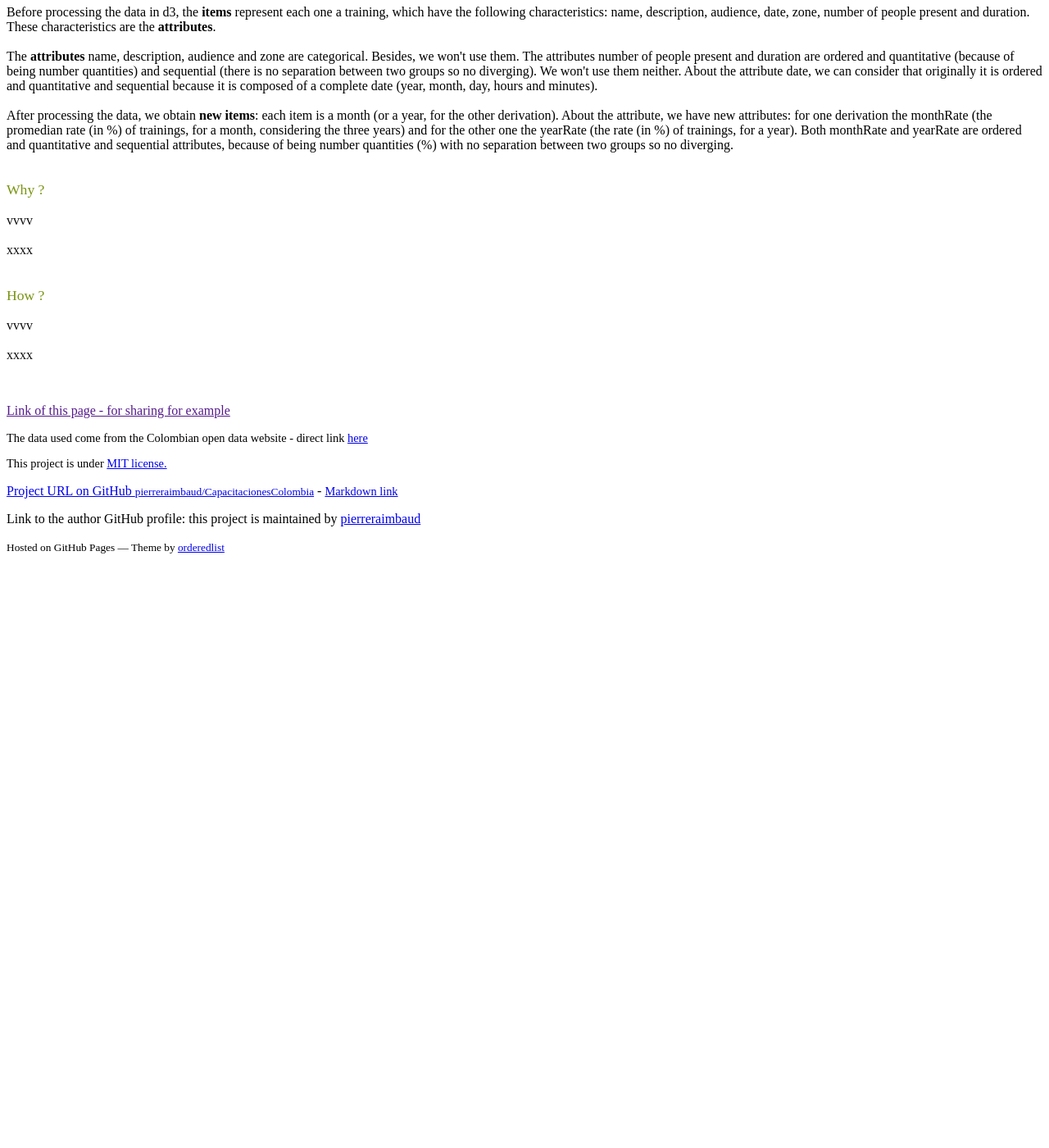
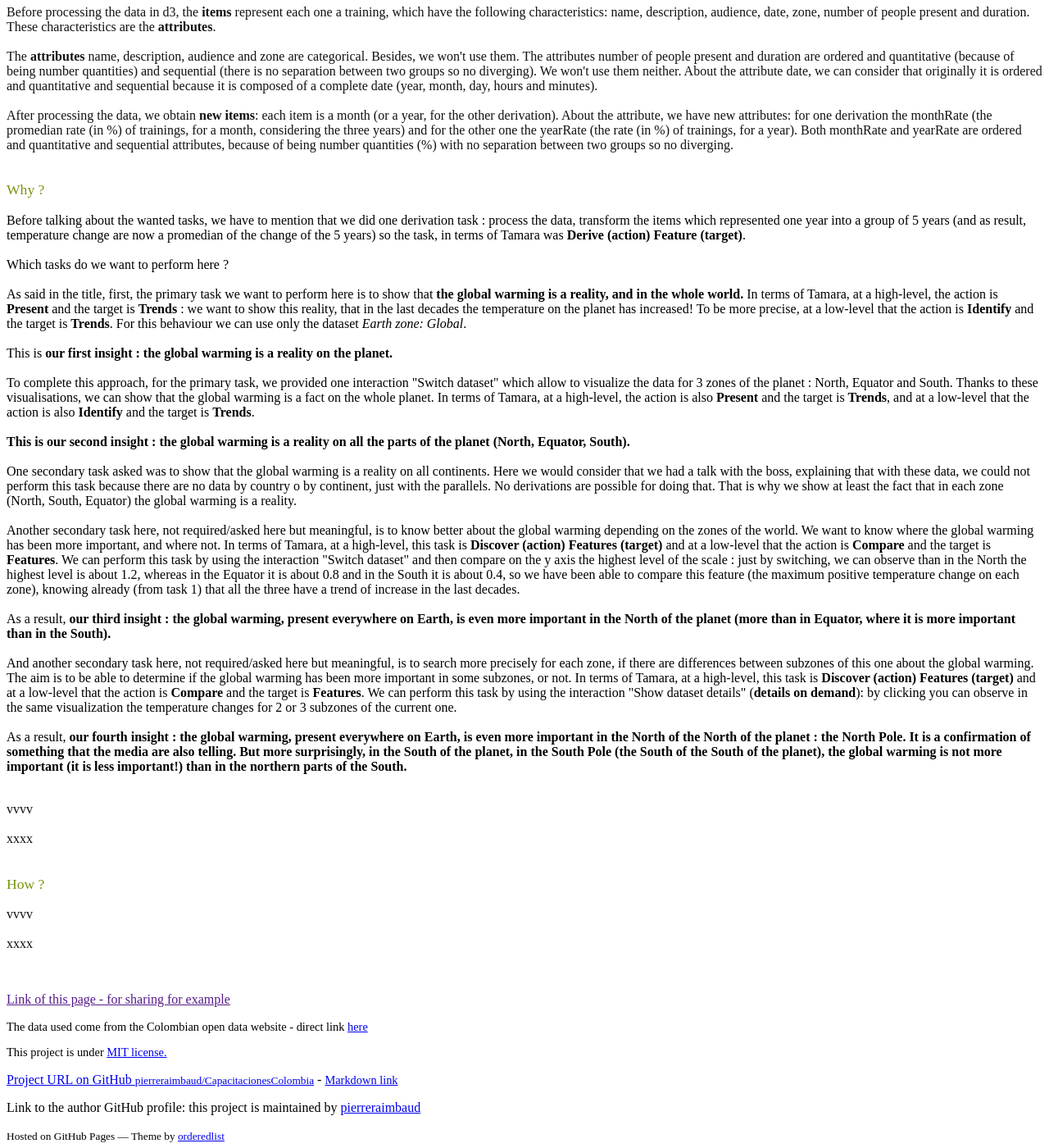
Before and after one commit to pierreraimbaud/CapacitacionesColombia, a Jekyll site: the page built from README.md, in a window 1280 px wide and 1400 px high, scrolled down 1077 px. Shown: the whole window at 82% size. Built offline with Jekyll 4.4.1, drawn with Linux system fonts in a browser that asks for light colours; our own code applies the rules of GitHub Pages for plain Markdown files; before the commit the page ends 1769 px from its top, so only the background shows below that.

Commit message:
Intro + what viz analysis

```diff
--- a/_layouts/default.html
+++ b/_layouts/default.html
@@ -74,7 +74,9 @@
                 <br/><br/>
                 To be more precise, in the following paragraphs first we will explain what were our data (through data abstraction), why this visualization (through task abstraction) and to conclude the reason of how we choice to present the data (idioms : visual encoding and interaction) ; thanks to that, we have been able to answer to the title question : <i>when should I book my time, when not, for these trainings</i>, which answers are our insights !
                 <br/>
+              </p>
               <p style="color:#789410;font-size:110%">What ?</p>
+              <p style="color:#111111;">
                 The dataset type is <b>temporal</b> (initially, we could have thought that it was a table, but the fact is that, originally, almost all the dataset are tables, but, seaching with more precision, we can discover interesting details. For this case, the dataset is temporal because it provides a list of open data usage trainings, characterising them by their name, their objectives, their geografic range AND <b>their date</b> (we could admit that some would say - and they would be right - that this dataset could be used for other purposes which don't need the temporal data, and as a result the dataset would not be temporal). </br>The dataset availability is <b>static</b> because the dataset available on the website is not modified in real-time, so we just download the file from the website and load it on github. As the dataset was quite up-to-date (only missing the last weeks), it is probable that the data could evolve in the original website but here we will use a static data file, the one on github. After that, to separate the dataset in smaller ones, and also to get <b>derived data</b> (rate in % of training by month and by year), we process directly this file in the visualization with d3.<br/><br/>
 
                 Before processing the data in d3, the <b>items</b> represent each one a training, which have the following characteristics: name, description, audience, date, zone, number of people present and duration. These characteristics are the <b>attributes</b>.<br/><br/>
@@ -82,7 +84,32 @@
                 The <b>attributes</b> name, description, audience and zone are categorical. Besides, we won't use them. The attributes number of people present and duration are ordered and quantitative (because of being number quantities) and sequential (there is no separation between two groups so no diverging). We won't use them neither. About the attribute date, we can consider that originally it is ordered and quantitative and sequential because it is composed of a complete date (year, month, day, hours and minutes).<br/><br/>
 
                 After processing the data, we obtain <b>new items</b>: each item is a month (or a year, for the other derivation). About the attribute, we have new attributes: for one derivation the monthRate (the promedian rate (in %) of trainings, for a month, considering the three years) and for the other one the yearRate (the rate (in %) of trainings, for a year). Both monthRate and yearRate are ordered and quantitative and sequential attributes, because of being number quantities (%) with no separation between two groups so no diverging.<br/><br/>
+            </p>
             <p style="color:#789410;font-size:110%">Why ?</p>
+            Before talking about the wanted tasks, we have to mention that we did one derivation task : process the data, transform the items which represented one year into a group of 5 years (and as result, temperature change are now a promedian of the change of the 5 years) so the task, in terms of Tamara was <b>Derive (action) Feature (target)</b>.<br/><br/>
+
+              Which tasks do we want to perform here ? <br/><br/>
+
+              As said in the title, first, the primary task we want to perform here is to show that <b>the global warming is a reality, and in the whole world.</b>
+              In terms of Tamara, at a high-level, the action is <b>Present</b> and the target is <b>Trends</b> : we want to show this reality, that in the last decades the temperature on the planet has increased! To be more precise, at a low-level that the action is <b>Identify</b> and the target is <b>Trends</b>. For this behaviour we can use only the dataset <i>Earth zone: Global</i>.
+              <br/><br/>
+              This is <b>our first insight : the global warming is a reality on the planet.</b>
+              <br/><br/>
+              To complete this approach, for the primary task, we provided one interaction "Switch dataset" which allow to visualize the data for 3 zones of the planet : North, Equator and South. Thanks to these visualisations, we can show that the global warming is a fact on the whole planet. In terms of Tamara, at a high-level, the action is also <b>Present</b> and the target is <b>Trends</b>, and at a low-level that the action is also <b>Identify</b> and the target is <b>Trends</b>.
+              <br/><br/>
+              <b>This is our second insight : the global warming is a reality on all the parts of the planet (North, Equator, South).</b>
+              <br/><br/>
+              One secondary task asked was to show that the global warming is a reality on all continents. Here we would consider that we had a talk with the boss, explaining that with these data, we could not perform this task because there are no data by country o by continent, just with the parallels. No derivations are possible for doing that. That is why we show at least the fact that in each zone (North, South, Equator) the global warming is a reality.
+              <br/><br/>
+
+              Another secondary task here, not required/asked here but meaningful, is to know better about the global warming depending on the zones of the world. We want to know where the global warming has been more important, and where not. In terms of Tamara, at a high-level, this task is <b>Discover (action) Features (target)</b> and at a low-level that the action is <b>Compare</b> and the target is <b>Features</b>. We can perform this task by using the interaction "Switch dataset" and then compare on the y axis the highest level of the scale : just by switching, we can observe than in the North the highest level is about 1.2, whereas in the Equator it is about 0.8 and in the South it is about 0.4, so we have been able to compare this feature (the maximum positive temperature change on each zone), knowing already (from task 1) that all the three have a trend of increase in the last decades.
+              <br/><br/>
+              As a result, <b>our third insight : the global warming, present everywhere on Earth, is even more important in the North of the planet (more than in Equator, where it is more important than in the South).</b>
+              <br/><br/>
+              And another secondary task here, not required/asked here but meaningful, is to search more precisely for each zone, if there are differences between subzones of this one about the global warming. The aim is to be able to determine if the global warming has been more important in some subzones, or not. In terms of Tamara, at a high-level, this task is <b>Discover (action) Features (target)</b> and at a low-level that the action is <b>Compare</b> and the target is <b>Features</b>. We can perform this task by using the interaction "Show dataset details" (<b>details on demand</b>): by clicking you can observe in the same visualization the temperature changes for 2 or 3 subzones of the current one.
+              <br/><br/>
+              As a result, <b>our fourth insight : the global warming, present everywhere on Earth, is even more important in the North of the North of the planet : the North Pole. It is a confirmation of something that the media are also telling. But more surprisingly, in the South of the planet, in the South Pole (the South of the South of the planet), the global warming is not more important (it is less important!) than in the northern parts of the South.</b>
+              <br/><br/>
             <p style="color:#111111;">
               vvvv
               <br/><br/>
```
Lines whose indentation alone changed are shown as unchanged.
